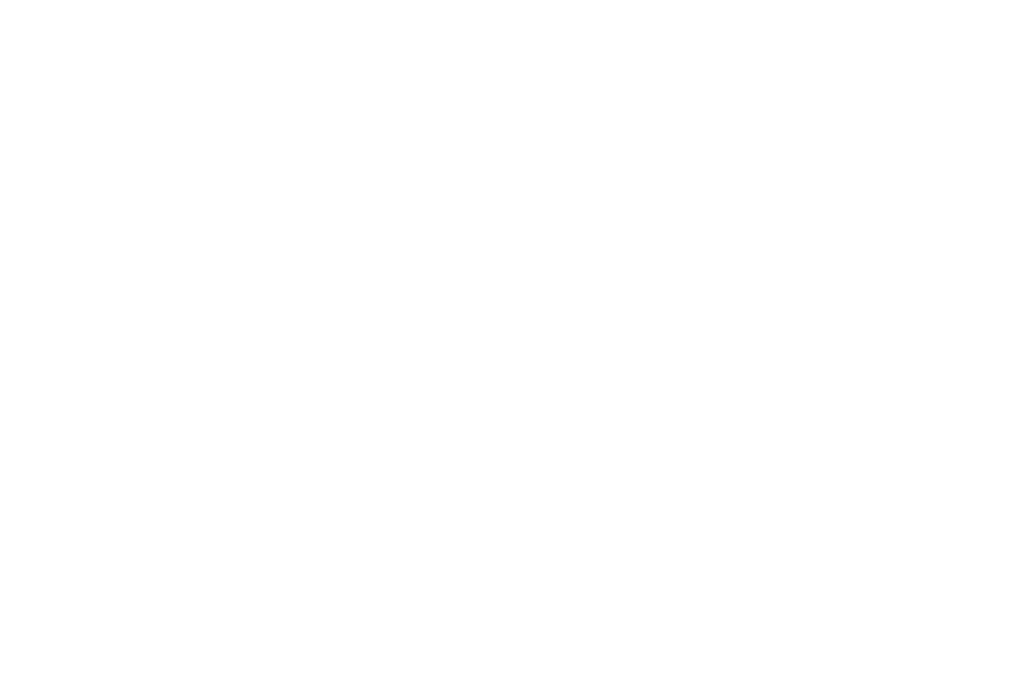
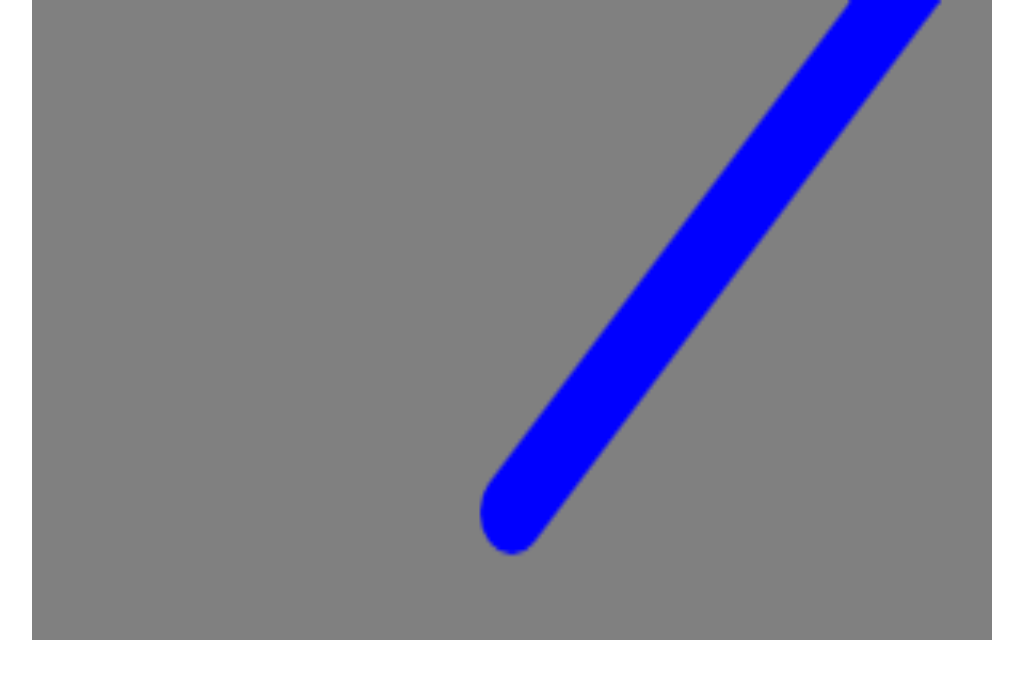
Before and after one commit to Sgeary88/milestone-1, a plain HTML site: page index.html in a window 1280 px wide. Shown: the whole page, without its empty margins (128-1151 px from the left). Drawn offline with Linux system fonts and the light colour scheme.

Commit message:
got ball to move, leaves a trail

```diff
--- a/css/style.css
+++ b/css/style.css
@@ -0,0 +1,15 @@
+* {
+    padding: 0px;
+    margin: 0;
+}
+
+canvas {
+    width: 960px;
+    height: 640px;
+}
+
+#myCanvas {
+    background: grey;
+    display: block;
+    margin: 0 auto;
+}
--- a/index.html
+++ b/index.html
@@ -4,9 +4,13 @@
     <meta charset="UTF-8">
     <meta http-equiv="X-UA-Compatible" content="IE=edge">
     <meta name="viewport" content="width=device-width, initial-scale=1.0">
+    <link rel="stylesheet" href="./css/style.css">
     <title>Milestone Project</title>
 </head>
 <body>
-
+    <!--Using canvas tag. Used to draw graphics on web page.
+    found on W3 https://www.w3schools.com/tags/tag_canvas.asp-->
+    <canvas id="myCanvas"></canvas>
+    <script src="./js/index.js"></script>
 </body>
 </html>
--- /dev/null
+++ b/js/index.js
@@ -0,0 +1,39 @@
+// creating a variable to get myCanvas id from canvas tag in HTML
+const canv = document.getElementById('myCanvas');
+
+// getContext returns a drawing context on the canvas, rendering in '2d'
+const render = canv.getContext('2d');
+
+// creating variables for starting location of ball, also connection to x, y variables to ball arc
+let x = canv.width/2;
+let y = canv.height-30;
+
+// creating variables for movement for ball
+let mx = 2
+let my = -2
+
+// create function to draw circle
+function draw() {
+    render.beginPath();
+    render.arc(x, y, 10, 0, Math.PI*2);
+    render.fillStyle = 'blue';
+    render.fill();
+    render.closePath();
+    x += mx;
+    y += my;
+}
+
+
+setInterval(draw, 10);
+
+// drawing circle
+
+
+
+// need to create ball
+// need to cread bottom paddle
+// need to create bricks
+// need to create movement for bottom paddle
+// need to create action that moves ball
+// hit detection
+// removing blocks on hit detection
```
